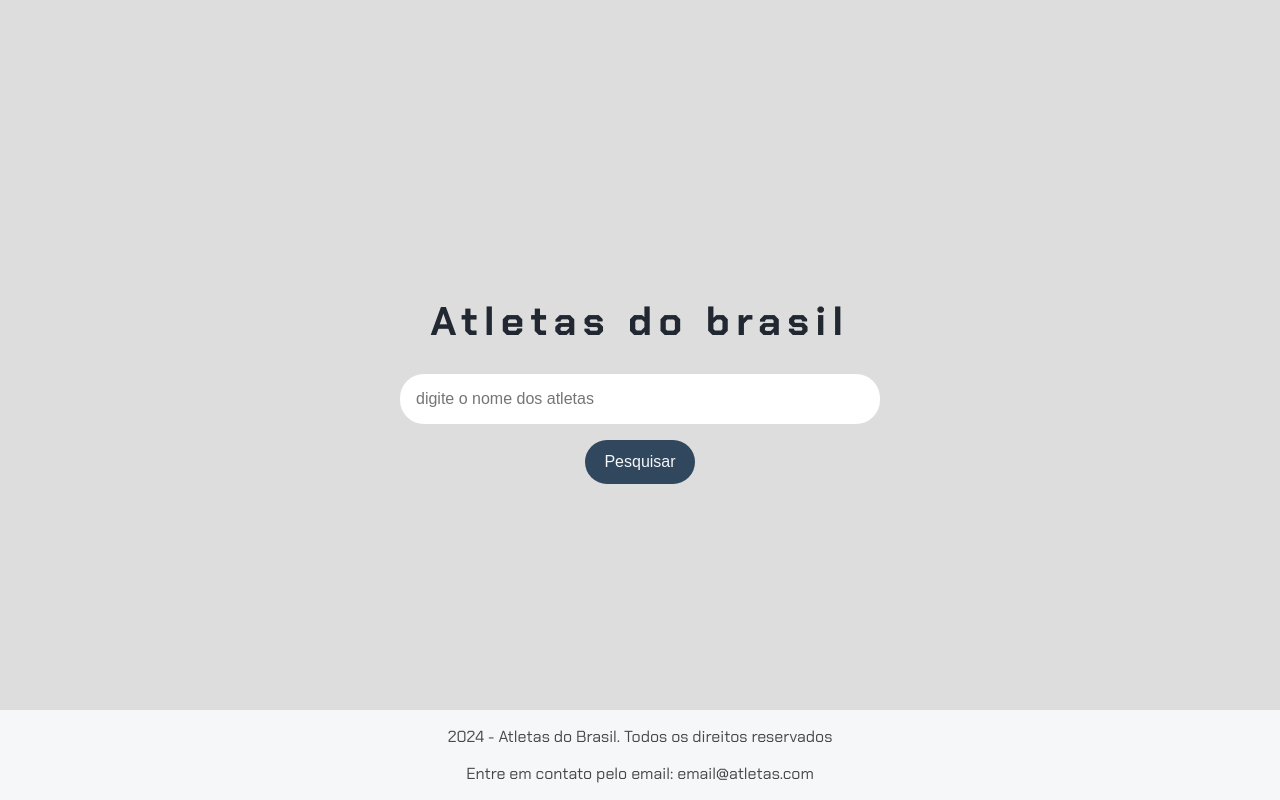
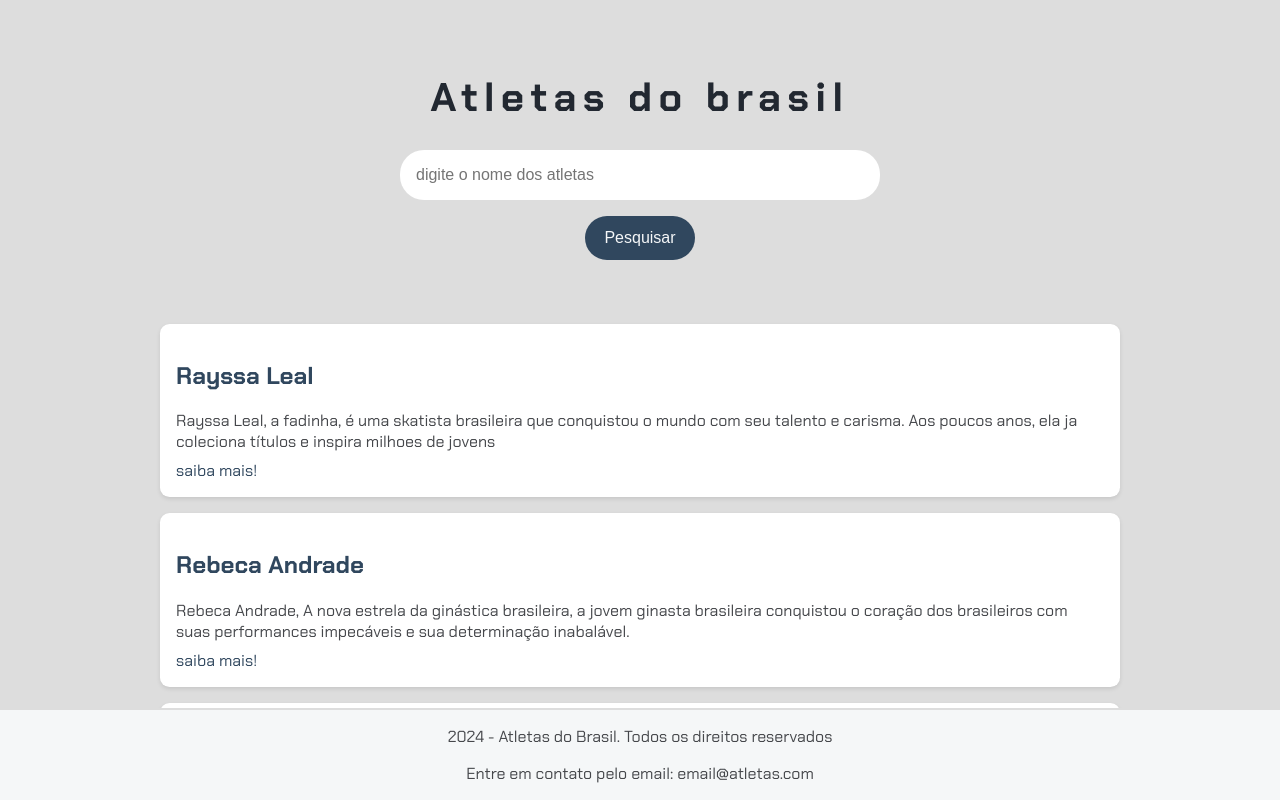
Before and after one commit to laizahpimentel/alura_ia, a plain HTML site: page index.html in a window 1280 px wide. Both pictures are taken after a click on the button "Pesquisar". Drawn offline with Linux system fonts and the light colour scheme.

Commit message:
A4 - implement functions

```diff
--- /dev/null
+++ b/app.js
@@ -0,0 +1,24 @@
+function pesquisar() {
+    // Esta função é responsável por realizar uma pesquisa e exibir os resultados na página.
+    console.log("clicou!"); // Loga no console para confirmar que a função foi chamada.
+
+    let section = document.getElementById("resultados-pesquisa"); // Obtém a seção HTML onde os resultados serão exibidos.
+
+    let resultados = ""; // Inicializa uma string vazia para armazenar os resultados da pesquisa.
+
+    // Itera sobre os dados da pesquisa e cria HTML para cada item.
+    for (let dado of dados) {
+    resultados += `
+<div class="item-resultado">
+    <h2>
+    <a href="#" target="_blank">${dado.titulo}</a>
+    </h2>
+    <p class="descricao-meta">${dado.descricao}</p>
+    <a href="${dado.link}" target="_blank">saiba mais!</a>
+</div>
+`;
+    }
+
+    // Atribui o HTML gerado à seção de resultados.
+    section.innerHTML = resultados;
+}
--- /dev/null
+++ b/dados.js
@@ -0,0 +1,20 @@
+let dados = [
+    {
+        titulo: "Rayssa Leal",
+        descricao: "Rayssa Leal, a fadinha, é uma skatista brasileira que conquistou o mundo com seu talento e carisma. Aos poucos anos, ela ja coleciona títulos e inspira milhoes de jovens",
+        link: "https://pt.wikipedia.org/wiki/Rayssa_Leal"
+
+    },
+    {
+        titulo: "Rebeca Andrade",
+        descricao:  "Rebeca Andrade, A nova estrela da ginástica brasileira, a jovem ginasta brasileira conquistou o coração dos brasileiros com suas performances impecáveis e sua determinação inabalável.",
+        link: "https://pt.wikipedia.org/wiki/Rebeca_Andrade"
+
+    },
+    {
+        titulo: "Beatriz souza",
+        descricao: "Beatriz Souza: A nova promessa do judô brasileiro. Com suas técnicas impecáveis e determinação, Beatriz Souza se destaca no cenário do judô mundial.",
+        link: "https://pt.wikipedia.org/wiki/Beatriz_Souza"
+
+    }
+];
--- a/index.html
+++ b/index.html
@@ -1,11 +1,13 @@
 <!DOCTYPE html>
 <html lang="pt-br">
+
 <head>
     <meta charset="UTF-8">
     <meta name="viewport" content="width=device-width, initial-scale=1.0">
     <link rel="stylesheet" href="styles.css">
     <title>Olimpiadas</title>
 </head>
+
 <body>
     <header>
         <h1>Atletas do brasil</h1>
@@ -13,7 +15,10 @@
     <main>
         <section>
             <input type="text" placeholder="digite o nome dos atletas">
-            <button>Pesquisar</button>
+            <button onclick="pesquisar()">Pesquisar</button>
+        </section>
+        <section class="resultados-pesquisa"
+        id="resultados-pesquisa">
         </section>
     </main>
 
@@ -21,5 +26,9 @@
         <p>2024 - Atletas do Brasil. Todos os direitos reservados</p>
         <p>Entre em contato pelo email: email@atletas.com</p>
     </footer>
+    <script src="dados.js"></script>
+    <script src="app.js"></script>
 </body>
+
+
 </html>
```
Also changed, not shown: script.js (deleted).
